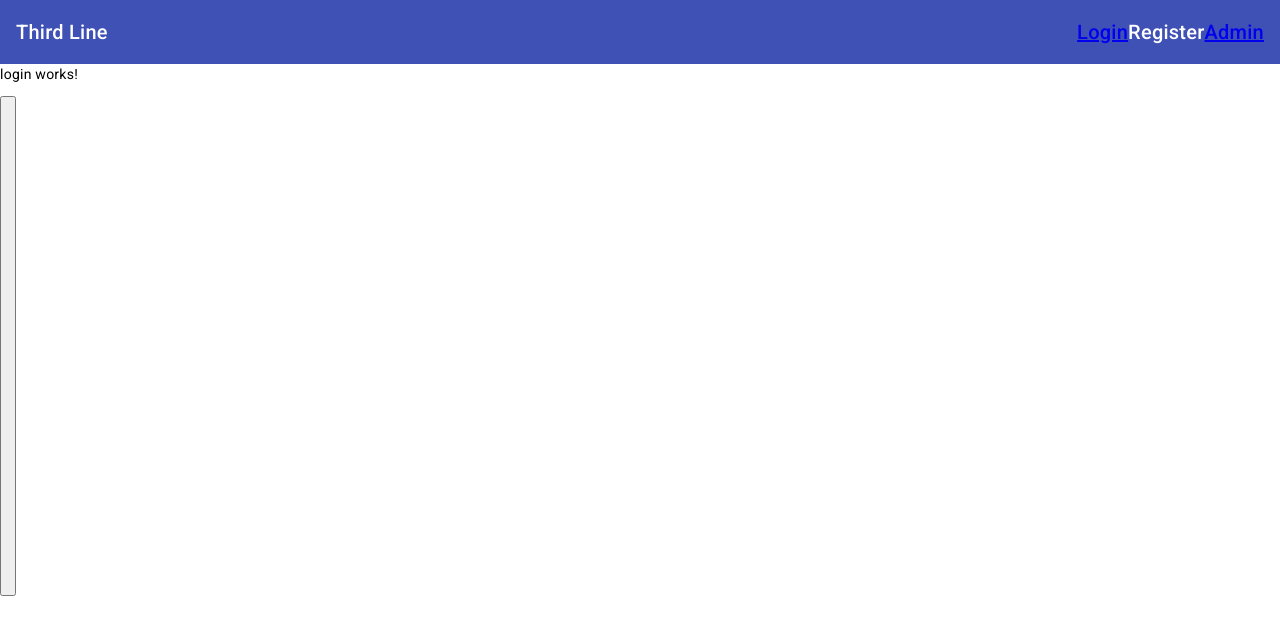
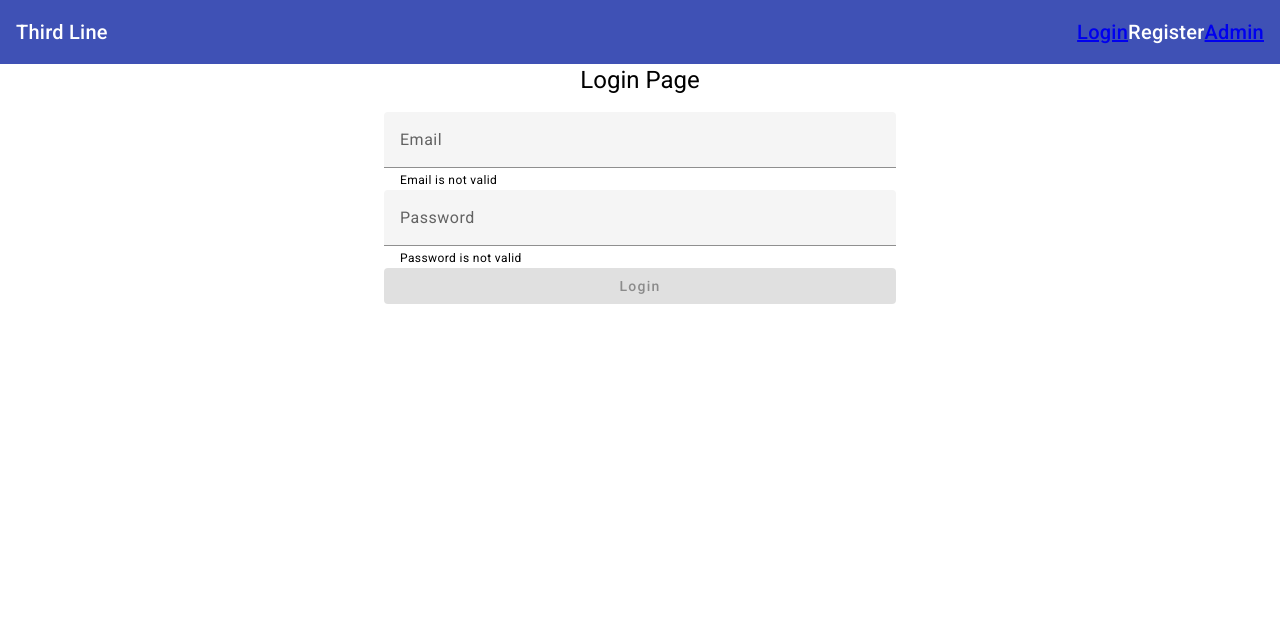
Before and after one commit to dmitrich0/angular-nest-blog-en, an Angular app in the folder frontend/: page /login in a window 1280 px wide. Shown: the top 634 px of the page. Built offline with nearby package versions, Linux system fonts and the light colour scheme.

Commit message:
login page

```diff
--- a/frontend/src/app/components/login/login.component.html
+++ b/frontend/src/app/components/login/login.component.html
@@ -1,2 +1,14 @@
-<p>login works!</p>
-<button (click)="login()" style="height: 500px;"></button>
+<h1 style="text-align: center">Login Page</h1>
+<form [formGroup]="loginForm" (ngSubmit)="onSubmit()">
+  <div class="container">
+    <mat-form-field>
+      <input matInput placeholder="Email" formControlName="email">
+      <mat-hint *ngIf="loginForm.controls['email'].errors">Email is not valid</mat-hint>
+    </mat-form-field>
+    <mat-form-field>
+      <input matInput placeholder="Password" type="password" formControlName="password">
+      <mat-hint *ngIf="loginForm.controls['password'].errors">Password is not valid</mat-hint>
+    </mat-form-field>
+    <button mat-flat-button color="primary" [disabled]="!loginForm.valid" type="submit">Login</button>
+  </div>
+</form>
--- a/frontend/src/app/components/login/login.component.scss
+++ b/frontend/src/app/components/login/login.component.scss
@@ -0,0 +1,10 @@
+.container {
+  display: flex;
+  flex-direction: column;
+  align-items: center;
+  justify-content: center;
+}
+
+.container > * {
+  width: 40%;
+}
--- a/frontend/src/app/components/login/login.component.ts
+++ b/frontend/src/app/components/login/login.component.ts
@@ -1,5 +1,8 @@
 import {Component} from '@angular/core';
 import {AuthService} from "../../services/auth.service";
+import {FormControl, FormGroup, Validators} from "@angular/forms";
+import {Router} from "@angular/router";
+import {map} from "rxjs";
 
 @Component({
   selector: 'app-login',
@@ -7,11 +10,35 @@
   styleUrls: ['./login.component.scss']
 })
 export class LoginComponent {
-  constructor(private authService: AuthService) {
+  loginForm!: FormGroup;
+
+  constructor(
+    private authService: AuthService,
+    private router: Router
+  ) {
   }
 
-  login() {
-    this.authService.login('hello2sdd@mail.ru', 'easyPassword')
-      .subscribe(data => console.log('SUCCESS'));
+  ngOnInit(): void {
+    this.loginForm = new FormGroup({
+      email: new FormControl(null, [
+        Validators.required,
+        Validators.email,
+        Validators.minLength(6)
+      ]),
+      password: new FormControl(null, [
+        Validators.required,
+        Validators.minLength(3)
+      ])
+    })
   }
+
+  onSubmit() {
+    if (this.loginForm.invalid) {
+      return;
+    }
+    this.authService.login(this.loginForm.value).pipe(
+      map(token => this.router.navigate(['admin']))
+    ).subscribe();
+  }
+
 }
--- a/frontend/src/app/services/auth.service.ts
+++ b/frontend/src/app/services/auth.service.ts
@@ -1,6 +1,11 @@
 import {Injectable} from '@angular/core';
 import {HttpClient} from "@angular/common/http";
 import {map} from "rxjs";
+
+export interface LoginForm {
+  email: string;
+  password: string;
+}
 
 @Injectable({
   providedIn: 'root'
@@ -10,8 +15,9 @@
   constructor(private httpClient: HttpClient) {
   }
 
-  login(email: string, password: string) {
-    return this.httpClient.post<any>('/api/users/login', {email, password}).pipe(
+  login(loginForm: LoginForm) {
+    return this.httpClient.post<any>('/api/users/login',
+      {email: loginForm.email, password: loginForm.password}).pipe(
       map((token) => {
         localStorage.setItem('blog-token', token.access_token);
         return token;
```
Also changed, not shown: frontend/src/app/app.module.ts (+10 -1 lines).
